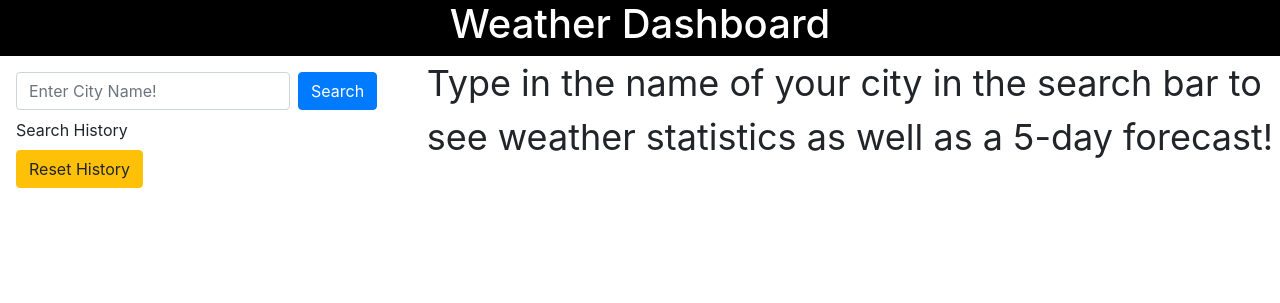
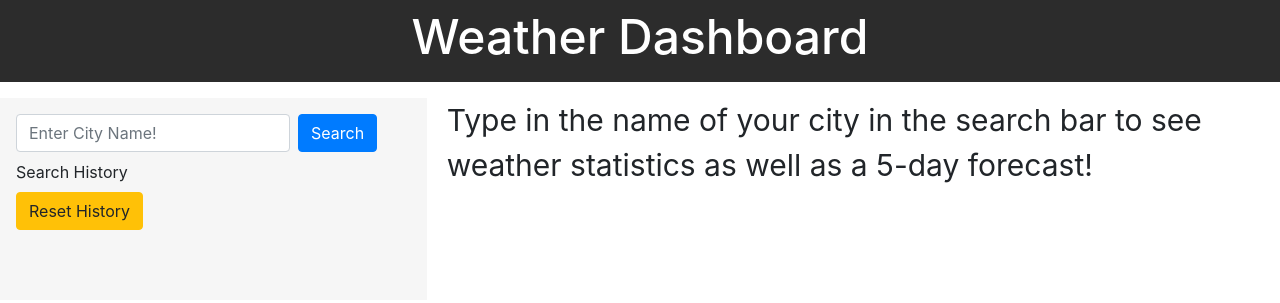
Before and after one commit to jwitz1000/Weather_Dashboard, a plain HTML site: page index.html in a window 1280 px wide. Drawn offline with nearby package versions, Linux system fonts and the light colour scheme.

Commit message:
added styling to right side elements, fixed UV color

```diff
--- a/assets/css/style.css
+++ b/assets/css/style.css
@@ -1,18 +1,18 @@
 .black {
-  background: black;
+  background: rgb(44, 44, 44);
 }
 
 .intro {
-  font-size: 36px;
+  font-size: 30px;
 }
 
 .makeWhite {
   color: white;
 }
 
-/* .leftEntire {
+.leftEntire {
   background: rgb(246, 246, 246);
-} */
+}
 .leftSide {
   width: 100%;
 }
@@ -44,3 +44,14 @@
 .cityButton:last-of-type {
   border: none;
 }
+
+.rightSidePanel {
+  margin-left: 20px;
+}
+
+h1 {
+  font-size: 48px;
+}
+#forecastTitle {
+  font-size: 20px;
+}
--- a/index.html
+++ b/index.html
@@ -15,8 +15,8 @@
   <body>
     <div class=" whole ">
       <div class="container-fluid ">
-        <div class="row black">
-          <div class="col-sm-12  text-center makeWhite">
+        <div class="row black mb-3">
+          <div class="col-sm-12  text-center makeWhite pt-2 pb-2">
             <h1>Weather Dashboard</h1>
           </div>
         </div>
@@ -57,6 +57,7 @@
           </div>
 
           <div class="col-sm-8">
+            <div class="rightSidePanel">
               <div class="row">
                 <div class="weatherStagnentInfo leftSide" id="weatherInfo">
                   <div class="row">
@@ -84,14 +85,15 @@
                   </div>
                   <div class="row">
                     <div class="col-sm-12">
-                    <p id="UV" class="stagnentWeatherInfo"></p>
+                      <span id="UV" class="stagnentWeatherInfo p-2"></span>
                     </div>
                   </div>
                 </div>
               </div>
-            <div class="row" id="forecastTitle"></div>
+              <div class="row mt-4" id="forecastTitle"></div>
               <div class="row" id="forecast">
                 <!-- <div class="container" id="forecast"></div> -->
+              </div>
             </div>
           </div>
         </div>
--- a/script.js
+++ b/script.js
@@ -88,7 +88,7 @@ function displayCity(response) {
   $("#cityName").text(response.name + ", " + todayDate);
   $("#temp").text("Temperature is " + temp + " degrees F");
   $("#wind").text("Wind speeds of " + wind + " mph");
-  $("#humidity").text("humidity of " + humidity + "%");
+  $("#humidity").text("Humidity of " + humidity + "%");
 }
 
 // displays UV index with other weather stats
```
Lines whose indentation alone changed are shown as unchanged.
